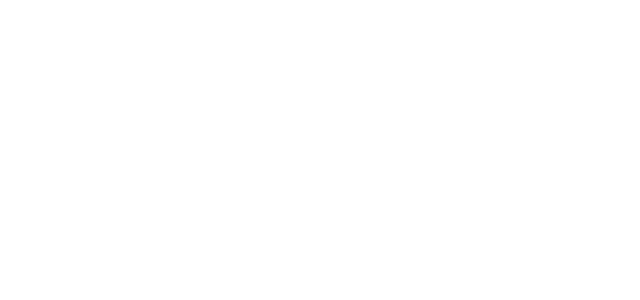
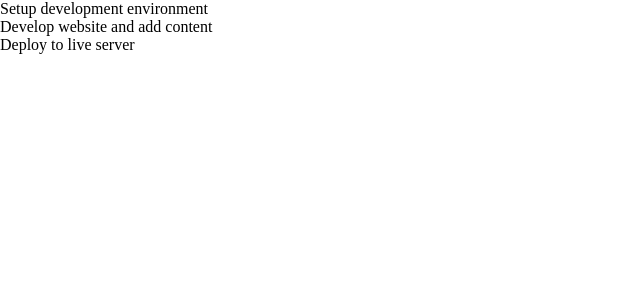
Before and after one commit to emmiiorji/todo-list_react, a React (Create React App) app: page / in a window 1280 px wide. Shown: the top 300 px of the page, without its empty margins (0-640 px from the left). Built offline with nearby package versions, Linux system fonts and the light colour scheme.

Commit message:
Add dummy todos as state to TodoContainer component

```diff
--- a/src/components/TodoContainer.js
+++ b/src/components/TodoContainer.js
@@ -4,7 +4,23 @@
 
 const TodoContainer = ({ id }) => {
   const [state, setState] = useState({
-    todos: [],
+    todos: [
+      {
+        id: 1,
+        title: 'Setup development environment',
+        completed: true,
+      },
+      {
+        id: 2,
+        title: 'Develop website and add content',
+        completed: false,
+      },
+      {
+        id: 3,
+        title: 'Deploy to live server',
+        completed: false,
+      },
+    ],
   });
   return (
     <div id={id}>
```
